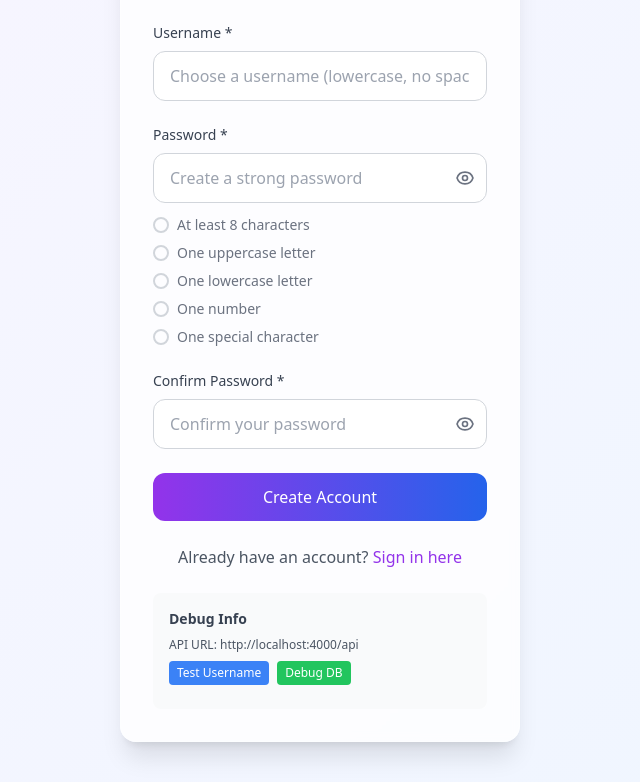
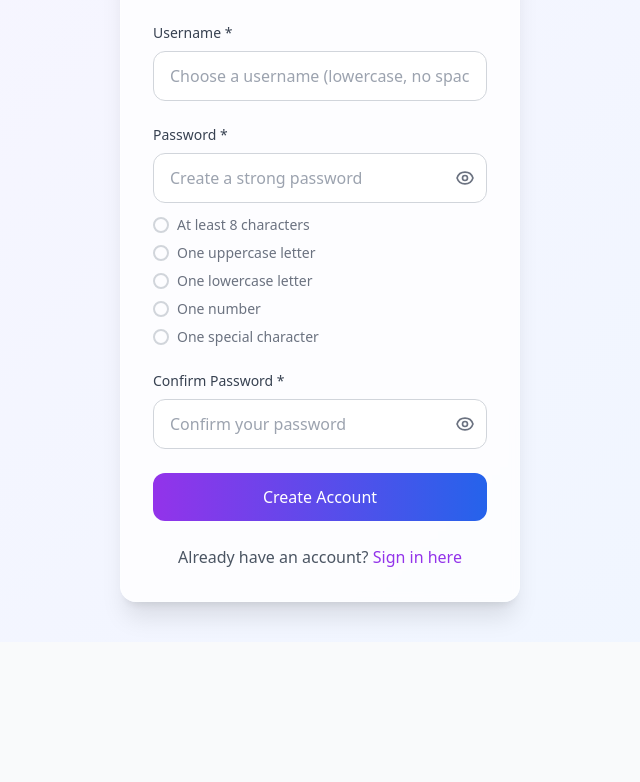
Before and after one commit to agnostos0/huddle0, a React (Vite) app in the folder frontend/: page /register in a window 1280 px wide. Shown: the part 673-1455 px from the top of the page, without its empty margins (320-960 px from the left). After the commit the page ends 1315 px from the top, so only its background shows below. Built offline with nearby package versions, Linux system fonts and the light colour scheme.

Commit message:
Fix username availability check and remove debug info, add admin creation endpoint

```diff
--- a/frontend/src/pages/Register.jsx
+++ b/frontend/src/pages/Register.jsx
@@ -4,7 +4,7 @@ import { useAuth } from '../context/AuthContext.jsx';
 import confetti from 'canvas-confetti';
 import Navbar from '../components/Navbar.jsx';
 import api from '../lib/api.js';
-import { testUsernameAvailability, testDebugUsernames } from '../utils/testApi.js';
+
 
 export default function Register() {
   const navigate = useNavigate();
@@ -51,6 +51,16 @@ export default function Register() {
     setDebugInfo(JSON.stringify(result, null, 2))
   }
 
+  const testApiCall = async () => {
+    setDebugInfo('Testing API call...')
+    try {
+      const response = await api.get('/auth/check-username/testuser')
+      setDebugInfo(`API call successful: ${JSON.stringify(response.data, null, 2)}`)
+    } catch (error) {
+      setDebugInfo(`API call failed: ${error.message}\n${JSON.stringify(error.response?.data, null, 2)}`)
+    }
+  }
+
   const handleInputChange = (e) => {
     const { name, value } = e.target;
     setFormData(prev => ({ ...prev, [name]: value }));
@@ -79,12 +89,18 @@ export default function Register() {
         noSpaces: !/\s/.test(username),
         noCapital: !/[A-Z]/.test(username),
         validChars: /^[a-z0-9_]+$/.test(username),
-        isAvailable: false // Reset availability check
+        isAvailable: prev.isAvailable // Keep previous availability status
       }));
 
       // Check username availability if basic criteria are met
       if (isValid) {
         checkUsernameAvailability(username);
+      } else {
+        // Reset availability if basic criteria are not met
+        setUsernameCriteria(prev => ({
+          ...prev,
+          isAvailable: false
+        }));
       }
     }
   };
@@ -158,12 +174,20 @@ export default function Register() {
     } catch (error) {
       console.error('Error checking username availability:', error);
       console.error('Error details:', error.response?.data);
+      console.error('Error message:', error.message);
+      console.error('Error config:', error.config);
 
-      // If there's an error, assume username is not available to be safe
-      setUsernameCriteria(prev => ({
-        ...prev,
-        isAvailable: false
-      }));
+      // Only set as unavailable if it's a real error, not a network issue
+      if (error.response && error.response.status === 409) {
+        // Username is actually taken
+        setUsernameCriteria(prev => ({
+          ...prev,
+          isAvailable: false
+        }));
+      } else {
+        // Network error or other issue - don't assume unavailable
+        console.log('Network error or other issue - not setting availability to false');
+      }
     } finally {
       setIsCheckingUsername(false);
     }
@@ -299,7 +323,7 @@ export default function Register() {
                       </div>
                       <span className="text-sm font-medium">Username is available! ✅</span>
                     </div>
-                  ) : (
+                  ) : formData.username.length >= 3 && usernameCriteria.validChars && !usernameCriteria.isAvailable && !isCheckingUsername ? (
                     <div className="flex items-center space-x-2 text-red-600">
                       <div className="w-4 h-4 bg-red-500 rounded-full flex items-center justify-center">
                         <svg className="w-3 h-3 text-white" fill="currentColor" viewBox="0 0 20 20">
@@ -308,6 +332,23 @@ export default function Register() {
                       </div>
                       <span className="text-sm font-medium">Username is not available ❌</span>
                     </div>
+                  ) : null}
+                </div>
+              )}
+
+              {/* Username Requirements */}
+              {formData.username.length > 0 && (
+                <div className="mt-3 space-y-2">
+                  <UsernameChecklistItem met={usernameCriteria.minLength} text="At least 3 characters" />
+                  <UsernameChecklistItem met={usernameCriteria.noSpaces} text="No spaces" />
+                  <UsernameChecklistItem met={usernameCriteria.noCapital} text="Lowercase only" />
+                  <UsernameChecklistItem met={usernameCriteria.validChars} text="Letters, numbers, and underscores only" />
+                  {formData.username.length >= 3 && usernameCriteria.validChars && (
+                    <UsernameChecklistItem
+                      met={usernameCriteria.isAvailable}
+                      text="Username is available"
+                      loading={isCheckingUsername}
+                    />
                   )}
                 </div>
               )}
@@ -408,36 +449,7 @@ export default function Register() {
             </p>
           </div>
 
-          {/* Debug Section - Only show in development */}
-          {import.meta.env.DEV && (
-            <div className="mt-6 p-4 bg-gray-50 rounded-lg">
-              <h3 className="text-sm font-semibold text-gray-700 mb-2">Debug Info</h3>
-              <div className="text-xs text-gray-600 mb-2">
-                API URL: {import.meta.env.VITE_API_BASE_URL || 'http://localhost:4000/api'}
-              </div>
-              <div className="flex space-x-2 mb-2">
-                <button
-                  type="button"
-                  onClick={testUsername}
-                  className="text-xs bg-blue-500 text-white px-2 py-1 rounded hover:bg-blue-600"
-                >
-                  Test Username
-                </button>
-                <button
-                  type="button"
-                  onClick={testDebug}
-                  className="text-xs bg-green-500 text-white px-2 py-1 rounded hover:bg-green-600"
-                >
-                  Debug DB
-                </button>
-              </div>
-              {debugInfo && (
-                <pre className="text-xs bg-white p-2 rounded border overflow-auto max-h-32">
-                  {debugInfo}
-                </pre>
-              )}
-            </div>
-          )}
+
         </div>
       </div>
     </div>
```
Also changed, not shown: 1 other file (tests, documents, lock files or other folders).
